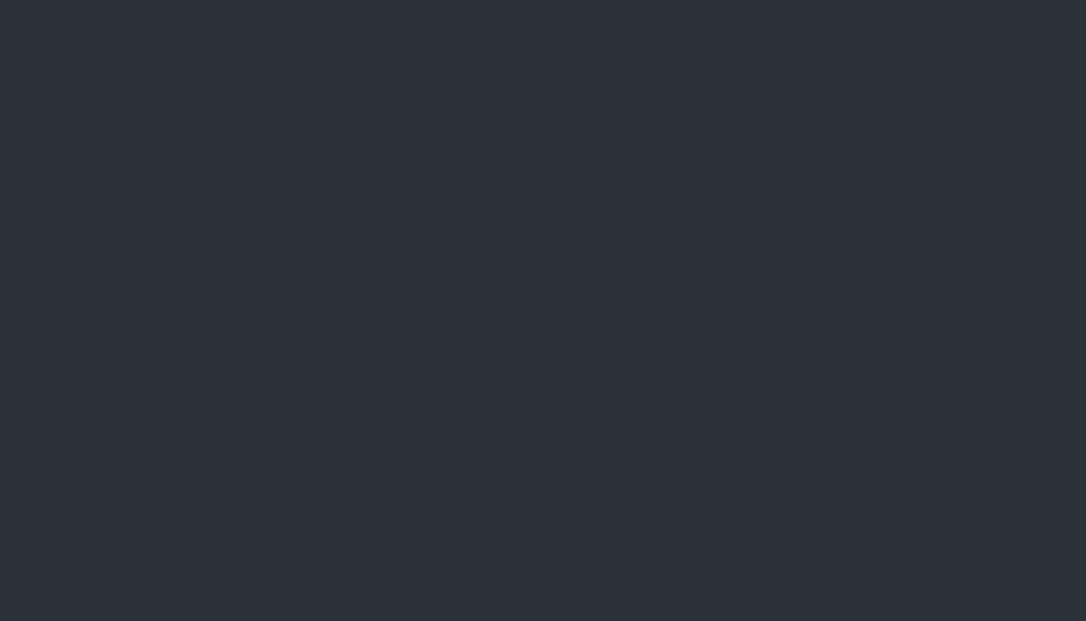
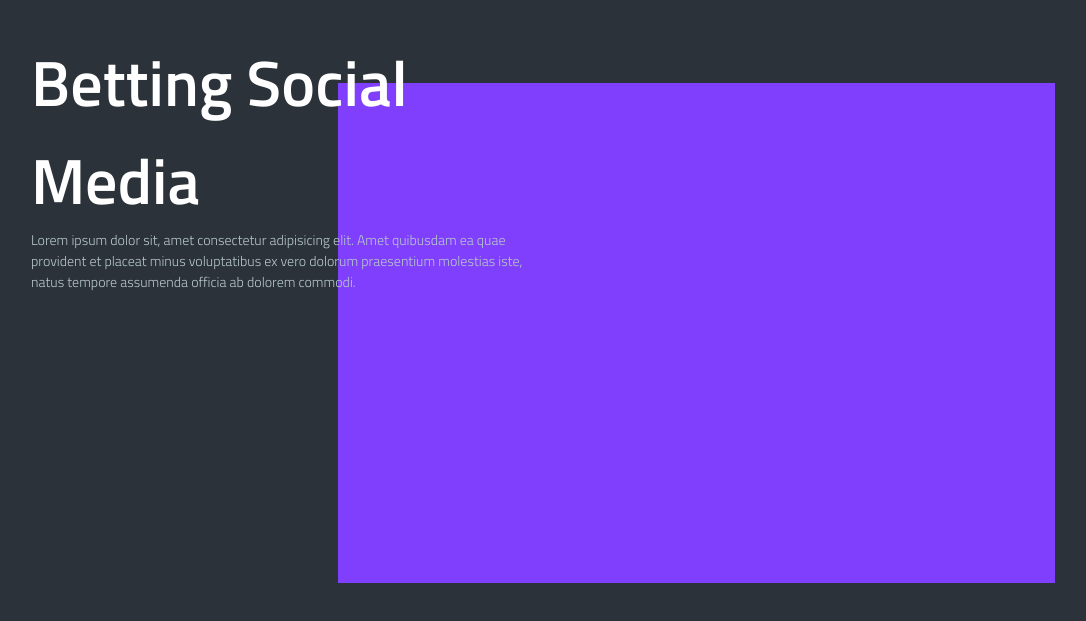
Before and after one commit to Optimogroupio/optimo-group-website, a Next.js app: page / in a window 1280 px wide. Shown: the part 2882-3503 px from the top of the page, without its empty margins (97-1183 px from the left). Before the commit the page ends 2915 px from the top, so only its background shows below. Built offline with nearby package versions, Linux system fonts and the light colour scheme.

Commit message:
social media block

```diff
--- a/pages/index.js
+++ b/pages/index.js
@@ -77,6 +77,23 @@ export default function Home() {
                         <div className={styles.image} />
                     </div>
                 </div>
+                {/* Social Media */}
+                <div className={styles.socialMedia}>
+                    <div className={styles.column}>
+                        <h1 className={styles.title}>Betting Social Media</h1>
+                        <span className={styles.text}>
+                            Lorem ipsum dolor sit, amet consectetur adipisicing elit.
+                            Amet quibusdam ea quae provident et placeat minus voluptatibus
+                            ex vero dolorum praesentium molestias iste, natus tempore
+                            assumenda officia ab dolorem commodi.
+                        </span>
+                    </div>
+                    <div className={styles.column}>
+                        <div className={styles.imageContainer}>
+                            <div className={styles.image} />
+                        </div>
+                    </div>
+                </div>
                 <div/>
             </div>
         </>
--- a/styles/pages/Home.module.css
+++ b/styles/pages/Home.module.css
@@ -105,3 +105,27 @@
     width: 65%;
     height: 500px;
 }
+.socialMedia{
+    position: relative;
+    flex-direction: row;
+    width: 100%;
+    z-index: 2;
+    min-height: 600px;
+}
+.socialMedia .column:first-child{
+    position: absolute;
+    width: 50%;
+    height: 600px;
+    z-index: 2;
+}
+.socialMedia .column:nth-child(2){
+    position: absolute;
+    right: 0;
+    width: 70%;
+    padding-top: 50px;
+}
+.socialMedia .imageContainer{
+    display: flex;
+    width: 100%;
+    height: 500px;
+}
```
